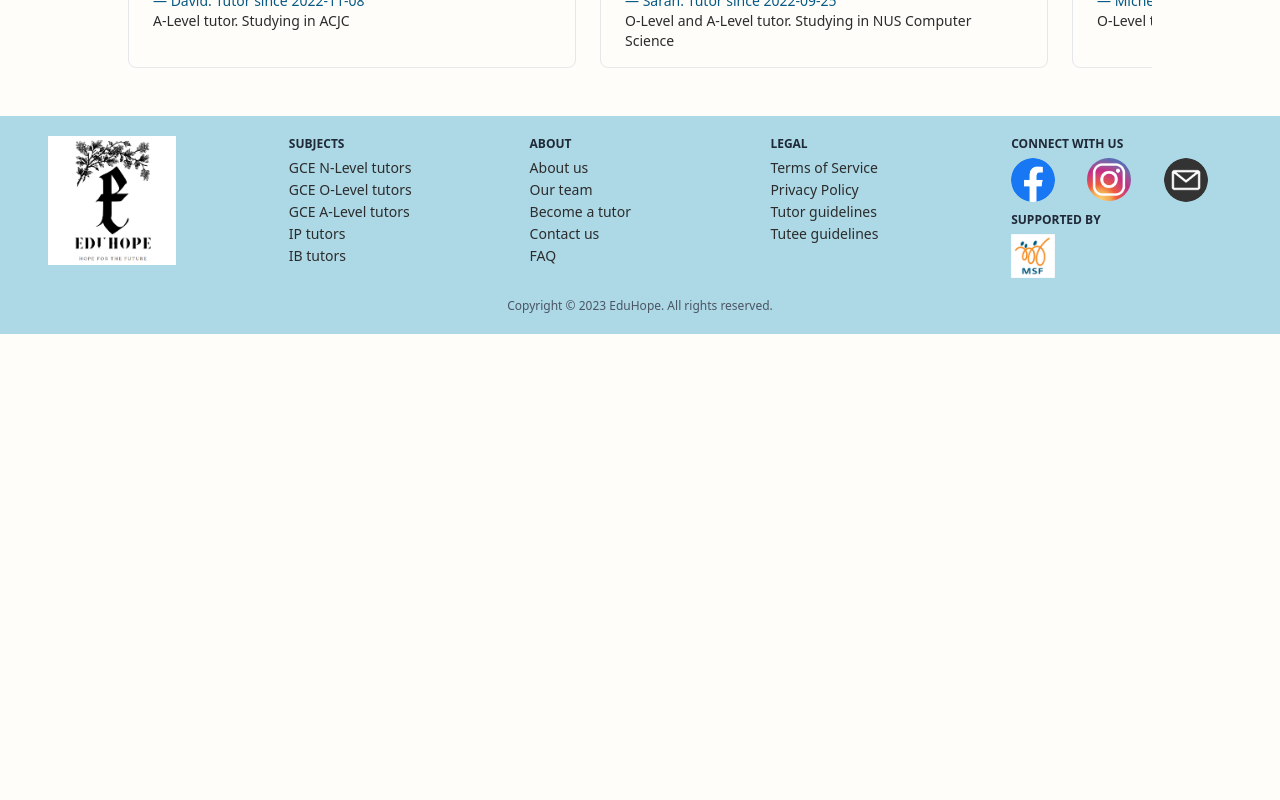
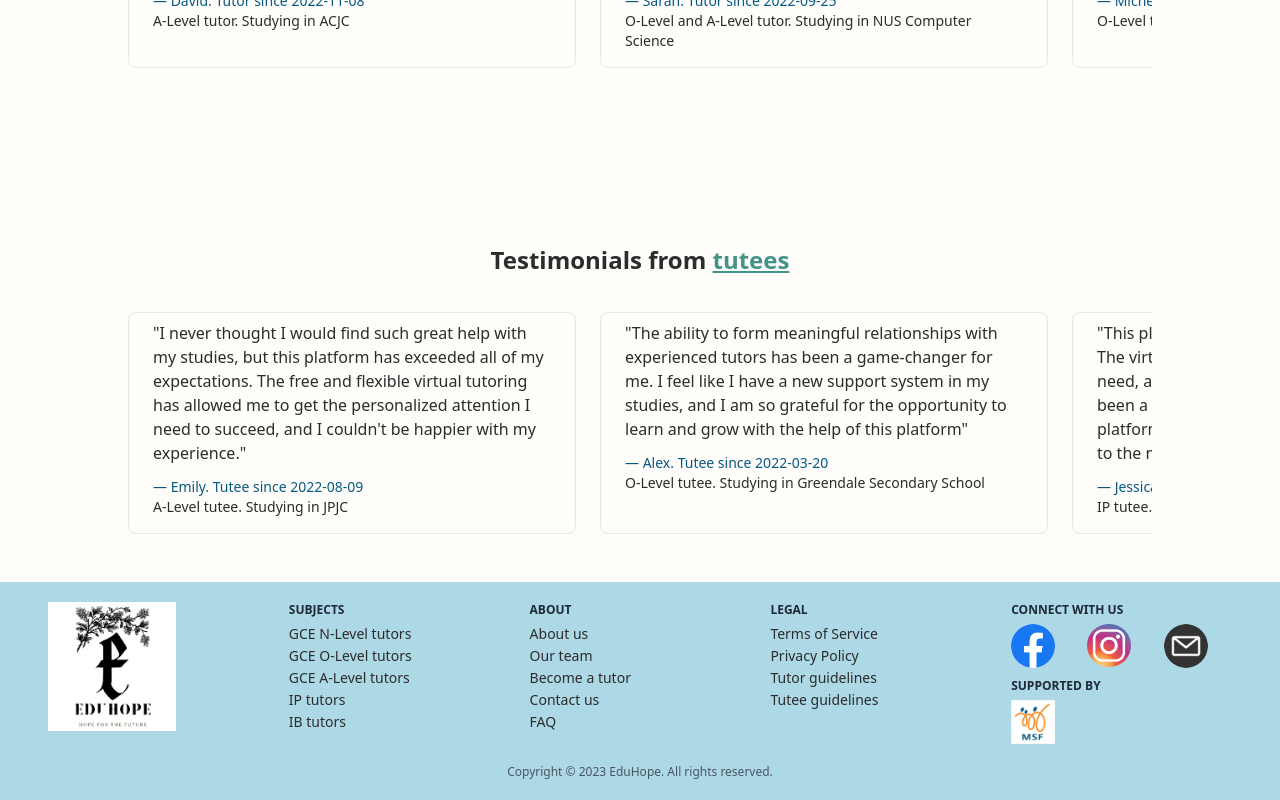
Before and after one commit to tch1001/EduHopeSG, a Next.js app in the folder frontend/: page / in a window 1280 px wide. Shown: the part 4151-4951 px from the top of the page. Before the commit the page ends 4485 px from the top, so only its background shows below. Built offline with nearby package versions, Linux system fonts and the light colour scheme.

Commit message:
feat(landing page): tutee testimonial card

```diff
--- a/frontend/components/home/TestimonialCard.jsx
+++ b/frontend/components/home/TestimonialCard.jsx
@@ -6,14 +6,15 @@ export const TestimonialCard = ({
     member_since,
     stream,
     institution,
+    tutor = true,
     ...props
 }) => {
     return (
         <Card className="pt-2 pb-4 px-6 min-w-[28rem] snap-start" {...props}>
             <p className="font-medium text-base">"{testimonial}"</p>
             <div className="text-sm mt-3">
-                <p className="text-dark-blue">— {name}. Tutor since {member_since}</p>
-                <p className="font-medium">{stream} tutor. Studying in {institution}</p>
+                <p className="text-dark-blue">— {name}. {tutor ? "Tutor" : "Tutee"} since {member_since}</p>
+                <p className="font-medium">{stream} {tutor ? "tutor" : "tutee"}. Studying in {institution}</p>
             </div>
         </Card>
     )
--- a/frontend/data/testimonials.json
+++ b/frontend/data/testimonials.json
@@ -64,6 +64,27 @@
             "stream": "IP",
             "joined": "2023-01-23",
             "current_institution": "Dunman High School"
+        },
+        {
+            "testimonial": "I never thought I would find such great help with my studies, but this platform has exceeded all of my expectations. The free and flexible virtual tutoring has allowed me to get the personalized attention I need to succeed, and I couldn't be happier with my experience.",
+            "name": "Emily",
+            "stream": "A-Level",
+            "joined": "2022-08-09",
+            "current_institution": "JPJC"
+        },
+        {
+            "testimonial": "The ability to form meaningful relationships with experienced tutors has been a game-changer for me. I feel like I have a new support system in my studies, and I am so grateful for the opportunity to learn and grow with the help of this platform",
+            "name": "Alex",
+            "stream": "O-Level",
+            "joined": "2022-03-20",
+            "current_institution": "Greendale Secondary School"
+        },
+        {
+            "testimonial": "This platform has truly empowered my education. The virtual format makes it so easy to get the help I need, and the free and flexible consultations have been a lifesaver. I would highly recommend this platform to anyone who wants to take their studies to the next level.",
+            "name": "Jessica",
+            "stream": "IP",
+            "joined": "2023-01-23",
+            "current_institution": "Dunman High School"
         }
     ]
 }
--- a/frontend/pages/index.js
+++ b/frontend/pages/index.js
@@ -119,6 +119,28 @@ export default function Home({ subjects, testimonials }) {
                         }
                     </div>
                 </div>
+                <div className="flex flex-col items-center my-12 gap-9">
+                    <p className="text-2xl font-semibold">
+                        Testimonials from {" "}
+                        <span className="text-dark-aqua underline">tutees</span>
+                    </p>
+                    <div className="horizontal-scroll">
+
+                        {
+                            testimonials.tutees.map((testimonial, key) => (
+                                <TestimonialCard
+                                    key={key}
+                                    testimonial={testimonial.testimonial}
+                                    name={testimonial.name}
+                                    member_since={testimonial.joined}
+                                    stream={testimonial.stream}
+                                    institution={testimonial.current_institution}
+                                    tutor={false}
+                                />
+                            ))
+                        }
+                    </div>
+                </div>
             </Container>
         </div>
     )
```
